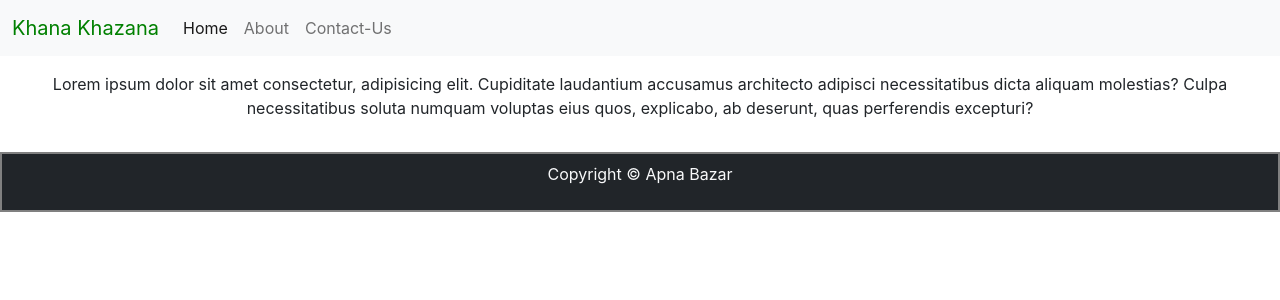
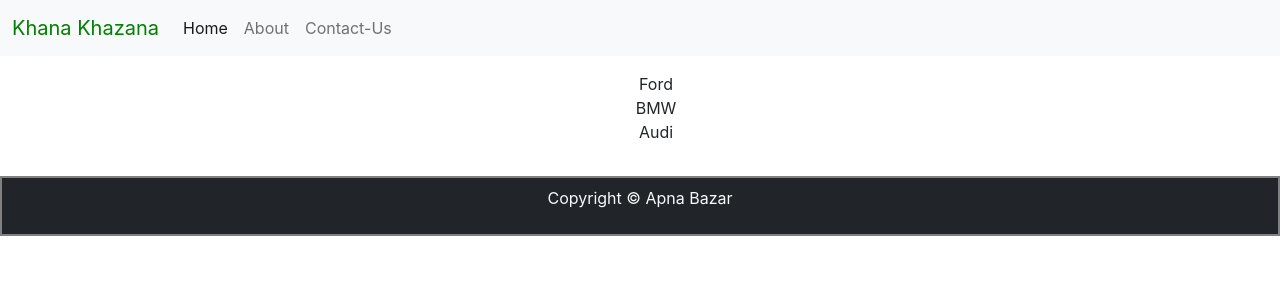
Before and after one commit to Rajan-corient/react-app, a React app: page / in a window 1280 px wide. Shown: the top 300 px of the page. Built offline with nearby package versions, Linux system fonts and the light colour scheme.

Commit message:
list added

```diff
--- a/src/App.js
+++ b/src/App.js
@@ -9,6 +9,13 @@ import React from 'react';
 import { BrowserRouter as Router, Routes, Route } from "react-router-dom";
 
 function App() {
+
+  const cars = [
+    { id: 1, brand: 'Ford' },
+    { id: 2, brand: 'BMW' },
+    { id: 3, brand: 'Audi' }
+  ];
+
   return (
     <div className="App">
       <Router>
@@ -19,7 +26,7 @@ function App() {
               element={
                  (
                   <>
-                    <Home />
+                    <Home carList={cars}/>
                   </>
                 )
               }
--- /dev/null
+++ b/src/components/car/Car.js
@@ -0,0 +1,12 @@
+import React from 'react'
+import PropTypes from 'prop-types'
+
+const Car = props => {
+  return (
+    <li>{props.brand}</li>
+  )
+}
+
+Car.propTypes = {}
+
+export default Car
--- a/src/components/home/Home.js
+++ b/src/components/home/Home.js
@@ -1,9 +1,17 @@
 import React from 'react'
+import './Home.scss';
+import Car from '../car/Car';
 
-export const Home = () => {
+export const Home = ({ carList }) => {
   return (
-    <div>
-        <p>Lorem ipsum dolor sit amet consectetur, adipisicing elit. Cupiditate laudantium accusamus architecto adipisci necessitatibus dicta aliquam molestias? Culpa necessitatibus soluta numquam voluptas eius quos, explicabo, ab deserunt, quas perferendis excepturi?</p>
-    </div>
+    <>
+      {
+        carList.length ?
+        <ul className='carList'>
+          { carList.map((car) => <Car key={car.id} brand={car.brand}></Car>) }
+        </ul> : 'No Records Found'
+
+      }
+    </>
   )
 }
--- a/src/components/home/Home.scss
+++ b/src/components/home/Home.scss
@@ -0,0 +1,3 @@
+.carList {
+    list-style-type: none;
+}
```
Also changed, not shown: src/components/car/Car.scss (added).
